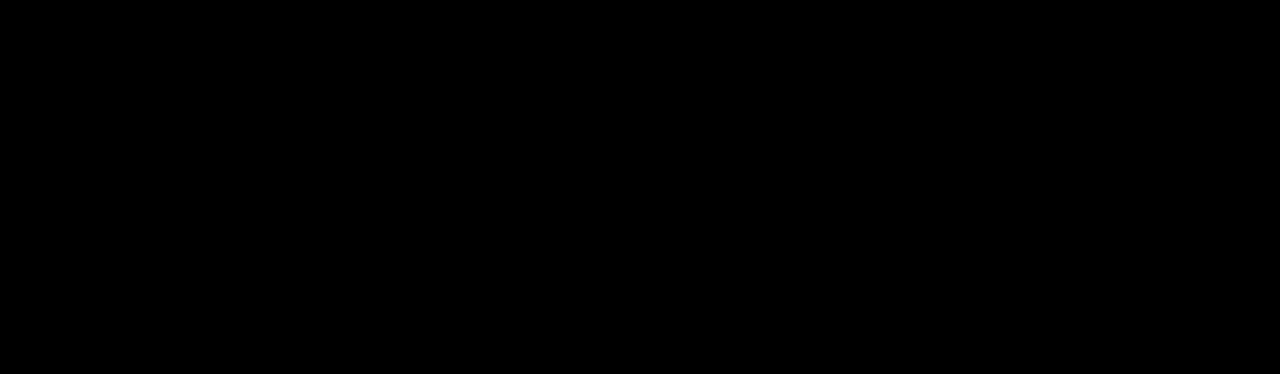
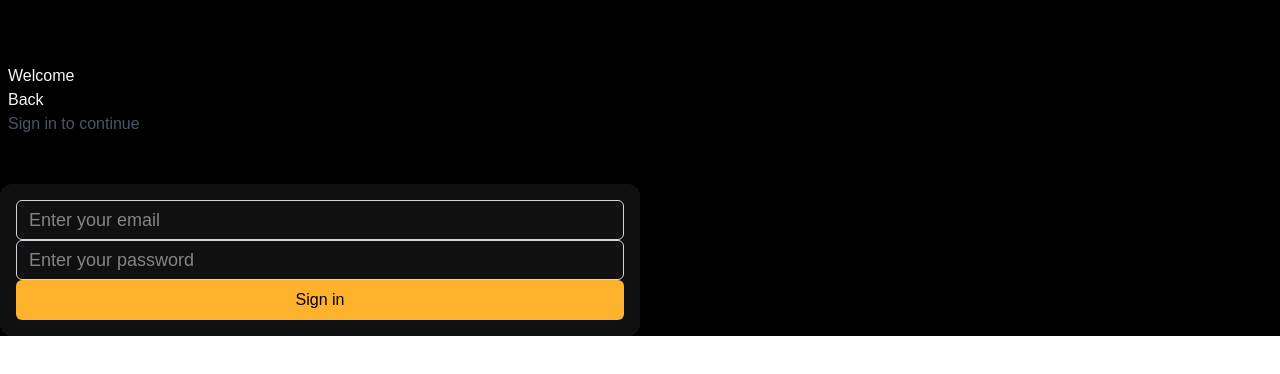
Before and after one commit to Biswajit0972/Algo-root-assignment, a React (Vite) app: page / in a window 1280 px wide. Shown: the top 374 px of the page. Built offline with nearby package versions, Linux system fonts and the light colour scheme; a web font is replaced by a local one.

Commit message:
update app

```diff
--- a/src/App.tsx
+++ b/src/App.tsx
@@ -1,11 +1,22 @@
-
+import { BrowserRouter, Routes, Route } from "react-router";
+import { AuthLayout, Dashboard, Details, Home, Signin, Signup } from "./utils";
 
 const App = () => {
   return (
-    <div className="h-dvh w-full relative bg-dark">
+    <BrowserRouter>
+      <Routes>
+        <Route path="/" element={<AuthLayout />}>
+          <Route index element={<Signin />} />
+          <Route path="signup" element={<Signup />} />
+        </Route>
 
-    </div>
-  )
-}
+        <Route path="/dashboard" element={<Dashboard />}>
+          <Route index element={<Home />} />
+          <Route path="details" element={<Details />} />
+        </Route>
+      </Routes>
+    </BrowserRouter>
+  );
+};
 
-export default App
+export default App;
```
